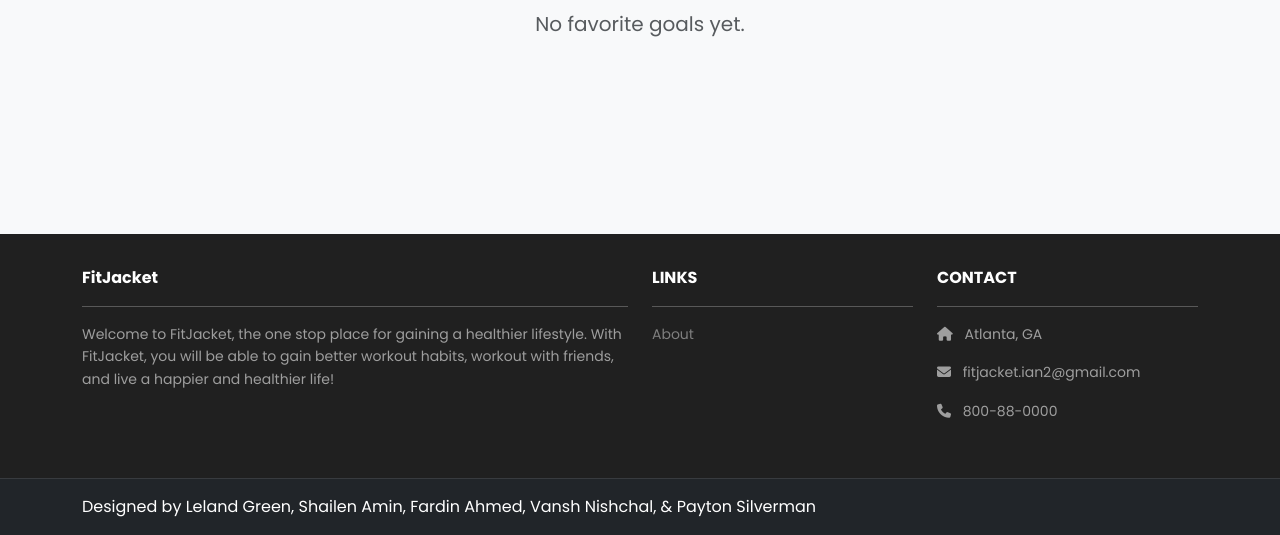
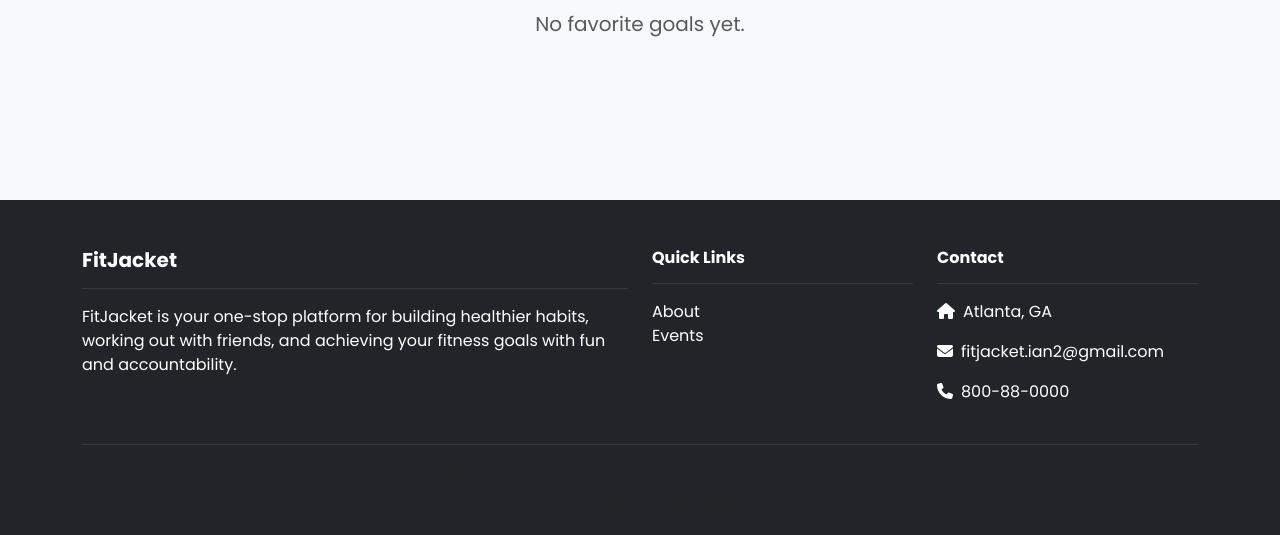
Before and after one commit to shailenamin/FitJacket, a Django app: template dashboard/templates/dashboard/favorite.html in a window 1280 px wide. Shown: the part 265-800 px from the top of the page. Run offline with Django 3.2, Linux system fonts and the light colour scheme; the template is opened without the code that fills it: values that come from a table or form of the project are taken from there, others are empty; some libraries are stand-ins or nearby versions.

Commit message:
Polished UI: base.html header and footer upgrades

```diff
--- a/FitJacket/templates/base.html
+++ b/FitJacket/templates/base.html
@@ -6,9 +6,19 @@
     <link href="https://cdn.jsdelivr.net/npm/bootstrap@5.3.3/dist/css/bootstrap.min.css" rel="stylesheet" crossorigin="anonymous">
     <link rel="stylesheet" href="https://cdnjs.cloudflare.com/ajax/libs/font-awesome/6.1.1/css/all.min.css">
     <link href="https://fonts.googleapis.com/css2?family=Poppins:wght@300;400;500;600;700&display=swap" rel="stylesheet">
-    <script src="https://cdn.jsdelivr.net/npm/bootstrap@5.3.3/dist/js/bootstrap.bundle.min.js"crossorigin="anonymous"></script>
+    <script src="https://cdn.jsdelivr.net/npm/bootstrap@5.3.3/dist/js/bootstrap.bundle.min.js" crossorigin="anonymous"></script>
     <link rel="stylesheet" type="text/css" href="{% static 'css/style.css' %}">
     <meta name="viewport" content="width=device-width, initial-scale=1" />
+    <style>
+      .navbar-nav .nav-link:hover,
+      .navbar-nav .nav-link.active {
+        color: #0d6efd !important;
+      }
+      .navbar-brand img:hover {
+        transform: scale(1.05);
+        transition: transform 0.3s ease;
+      }
+    </style>
   </head>
 
   <body>
@@ -23,8 +33,9 @@
         {% endfor %}
       </div>
     {% endif %}
+
     <!-- Header -->
-    <nav class="p-3 navbar navbar-dark bg-dark navbar-expand-lg">
+    <nav class="p-3 navbar navbar-dark bg-dark navbar-expand-lg sticky-top shadow-sm">
       <div class="container">
         <a class="navbar-brand" href="{% url 'home.index' %}">
           <img src="{% static 'img/logo.png' %}" alt="logo" height="40" />
@@ -35,16 +46,24 @@
         </button>
         <div class="collapse navbar-collapse" id="navbarNavAltMarkup">
           <div class="navbar-nav ms-auto navbar-ml">
-            <a class="nav-link" href="{% url 'home.about' %}">About</a>
-            <a class="nav-link" href="{% url 'events.about' %}">Events</a>
+            <a class="nav-link {% if request.path == '/about/' %}active{% endif %}" href="{% url 'home.about' %}" aria-current="{% if request.path == '/about/' %}page{% endif %}">About</a>
+            <a class="nav-link {% if request.path == '/events/' %}active{% endif %}" href="{% url 'events.about' %}" aria-current="{% if request.path == '/events/' %}page{% endif %}">Events</a>
             <div class="vr bg-white mx-2 d-none d-lg-block"></div>
             {% if user.is_authenticated %}
-            <a class="nav-link" href="{% url 'Dashboard' %}">Dashboard</a>
-            <a class="nav-link" href="{% url 'accounts.logout' %}">Logout ({{ user.username }})</a>
+              <a class="nav-link {% if request.path == '/dashboard/' %}active{% endif %}" href="{% url 'Dashboard' %}" aria-current="{% if request.path == '/dashboard/' %}page{% endif %}">Dashboard</a>
               <a class="nav-link" href="{% url 'friends:userList' %}">Friends/Workout Groups</a>
               {% if is_admin %}
                 <a class="nav-link" href="{% url 'administratorPanel.emailUsers' %}">Email Users</a>
               {% endif %}
+              <li class="nav-item dropdown">
+                <a class="nav-link dropdown-toggle" href="#" role="button" data-bs-toggle="dropdown">
+                  <i class="bi bi-person-circle me-1"></i> {{ user.username }}
+                </a>
+                <ul class="dropdown-menu dropdown-menu-end">
+                  <li><a class="dropdown-item" href="{% url 'Dashboard' %}">Dashboard</a></li>
+                  <li><a class="dropdown-item" href="{% url 'accounts.logout' %}">Logout</a></li>
+                </ul>
+              </li>
             {% else %}
               <a class="nav-link" href="{% url 'accounts.login' %}">Login</a>
               <a class="nav-link" href="{% url 'accounts.signup' %}">Sign Up</a>
@@ -67,38 +86,39 @@
     </div>
 
     <!-- Footer -->
-    <section class="p-3 ms-footer d-flex d-none d-md-block">
+    <!-- Footer -->
+    <footer class="bg-dark text-white pt-5 pb-4 mt-auto">
       <div class="container">
-        <div class="row mt-3 text-white">
-          <div class="col-md-6 col-lg-6 col-xl-6 mx-auto mb-4">
-            <b>FitJacket</b>
-            <hr />
-            <p>Welcome to FitJacket, the one stop place for gaining a healthier lifestyle. With FitJacket, you will be able to
-            gain better workout habits, workout with friends, and live a happier and healthier life!</p>
+        <div class="row g-4">
+          <div class="col-md-6">
+            <h5 class="fw-bold">FitJacket</h5>
+            <hr class="border-secondary">
+            <p>FitJacket is your one-stop platform for building healthier habits, working out with friends, and achieving your fitness goals with fun and accountability.</p>
           </div>
-          <div class="col-md-3 col-lg-3 col-xl-3 mx-auto mb-4">
-            <b>LINKS</b>
-            <hr />
-            <p><a class="nav-link" href="{% url 'home.about' %}">About</a></p>
+          <div class="col-md-3">
+            <h6 class="fw-bold">Quick Links</h6>
+            <hr class="border-secondary">
+            <ul class="list-unstyled">
+              <li><a href="{% url 'home.about' %}" class="text-white text-decoration-none">About</a></li>
+              <li><a href="{% url 'events.about' %}" class="text-white text-decoration-none">Events</a></li>
+            </ul>
           </div>
-          <div class="col-md-3 col-lg-3 col-xl-3 mx-auto mb-4">
-            <b>CONTACT</b>
-            <hr />
-            <p><i class="fas fa-home me-2"></i> Atlanta, GA</p>
-            <p><i class="fas fa-envelope me-2"></i> fitjacket.ian2@gmail.com</p>
-            <p><i class="fas fa-phone me-2"></i> 800-88-0000</p>
+          <div class="col-md-3">
+            <h6 class="fw-bold">Contact</h6>
+            <hr class="border-secondary">
+            <p><i class="fas fa-home me-2"></i>Atlanta, GA</p>
+            <p><i class="fas fa-envelope me-2"></i>fitjacket.ian2@gmail.com</p>
+            <p><i class="fas fa-phone me-2"></i>800-88-0000</p>
           </div>
         </div>
-      </div>
-    </section>
-    <section class="p-3 ms-footer-bottom bg-dark">
-      <div class="container d-flex justify-content-between">
-        <div class="me-5 text-white">
-          <span>Designed by Leland Green, Shailen Amin, Fardin Ahmed, Vansh Nishchal, & Payton Silverman</a>
-          </span>
+        <hr class="border-secondary my-4">
+        <div class="text-center small text-muted">
+          Designed by Leland Green, Shailen Amin, Fardin Ahmed, Vansh Nishchal & Payton Silverman<br>
+          © 2025 FitJacket. All rights reserved.
         </div>
       </div>
-    </section>
+    </footer>
+
     <!-- Footer -->
   </body>
 </html>
```
Also changed, not shown: db.sqlite3, 7 other files. Lines whose indentation alone changed are shown as unchanged.
